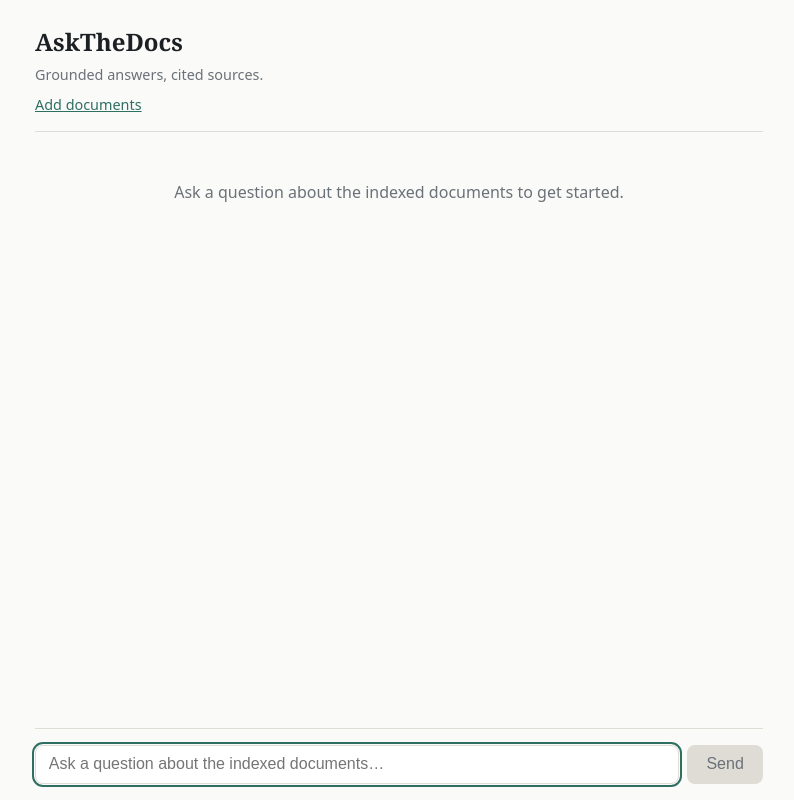
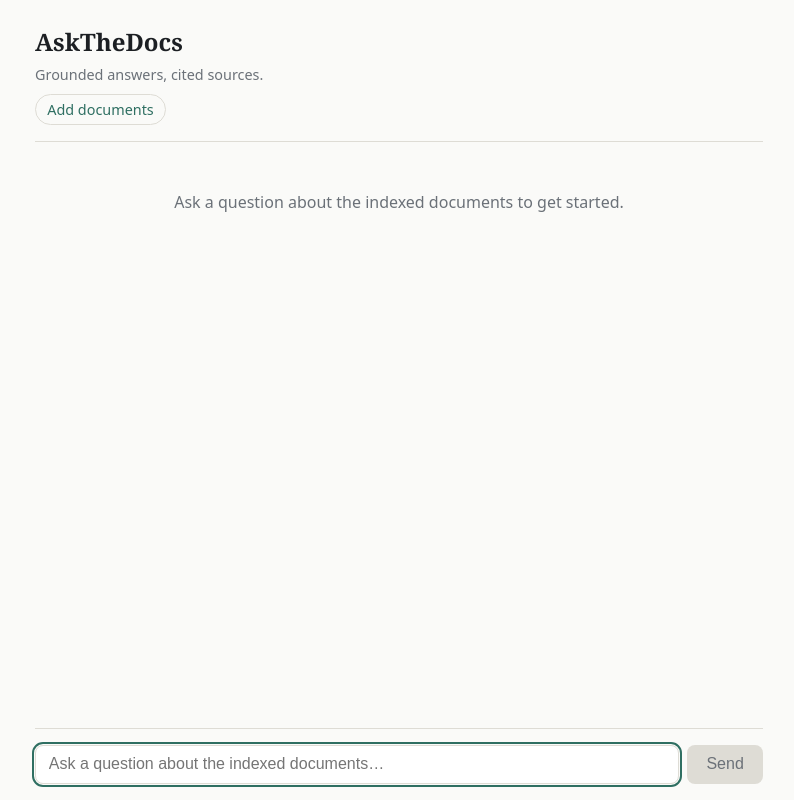
Before and after one commit to iamashraf/ask-the-docs, a Next.js app in the folder web/: page / in a window 1280 px wide. Shown: the whole page, without its empty margins (241-1035 px from the left). Built offline with nearby package versions, Linux system fonts and the light colour scheme.

Commit message:
style: give the chat/ingest nav link a pill affordance
The chat/ingest link (e.g. the refusal state's "Add documents") was
plain inline text, easy to miss as a navigation control. Give nav
links in the masthead a bordered pill so they read as a connective
action between the two pages, not body copy.

```diff
--- a/web/app/globals.css
+++ b/web/app/globals.css
@@ -105,6 +105,18 @@
 .masthead nav {
   margin-top: 0.5rem;
   font-size: 0.9rem;
+}
+
+.masthead nav a {
+  display: inline-block;
+  padding: 0.25rem 0.7rem;
+  border-radius: 999px;
+  border: 1px solid var(--border);
+  text-decoration: none;
+}
+
+.masthead nav a:hover {
+  border-color: var(--accent);
 }
 
 .message-log {
```
